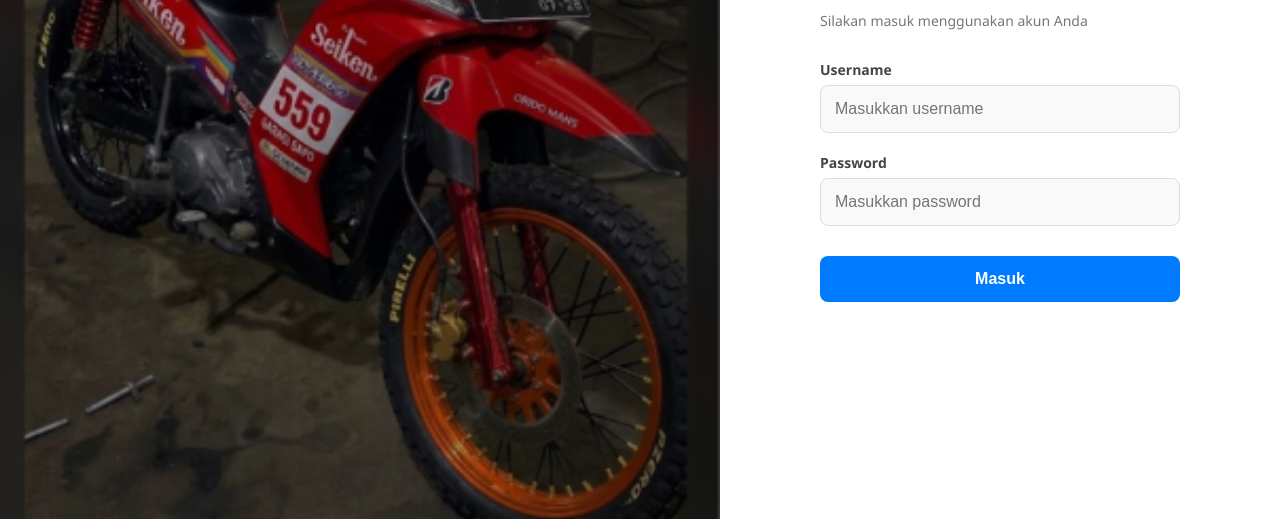
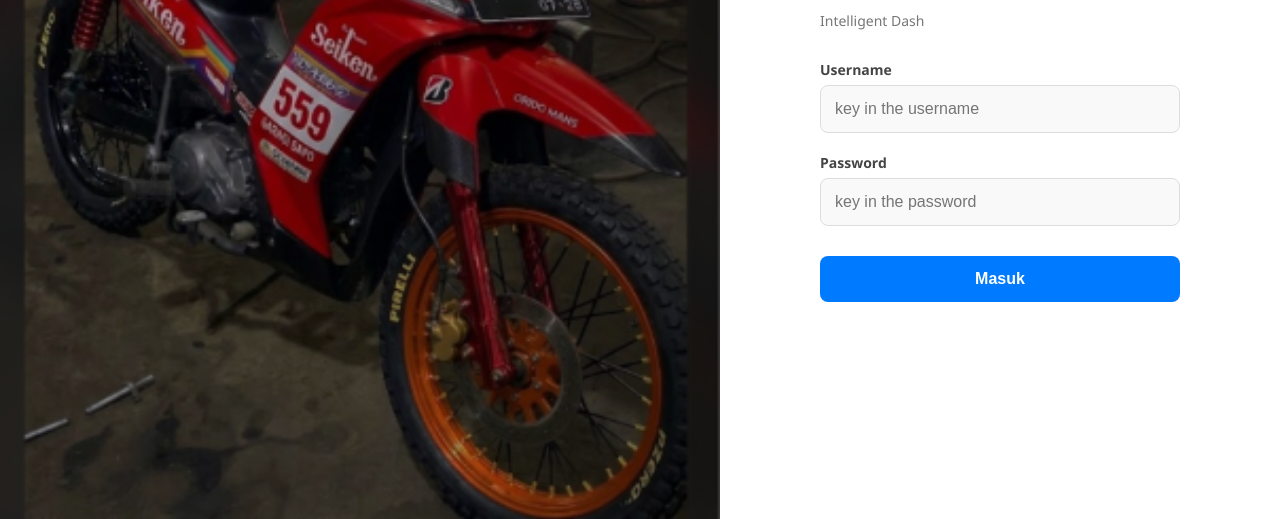
Before and after one commit to mccasiacommoditymarketplace-design/MCC, a plain HTML site: page index.html in a window 1280 px wide. Shown: the part 281-800 px from the top of the page. Drawn offline with Linux system fonts and the light colour scheme.

Commit message:
Update index.html

```diff
--- a/index.html
+++ b/index.html
@@ -144,19 +144,19 @@
     <div class="right-side">
         <div class="login-box">
             <h2>Market Control Center</h2>
-            <p class="subtitle">Silakan masuk menggunakan akun Anda</p>
+            <p class="subtitle">Intelligent Dash</p>
 
             <form id="loginForm">
                 <div class="input-group">
                     <label for="username">Username</label>
-                    <input type="text" id="username" placeholder="Masukkan username" required autocomplete="off">
+                    <input type="text" id="username" placeholder="key in the username" required autocomplete="off">
                 </div>
                 <div class="input-group">
                     <label for="password">Password</label>
-                    <input type="password" id="password" placeholder="Masukkan password" required>
+                    <input type="password" id="password" placeholder="key in the password" required>
                 </div>
                 <button type="submit">Masuk</button>
-                <div id="errorMsg" class="error-msg">Username atau Password salah!</div>
+                <div id="errorMsg" class="error-msg">Username atau Password salah cuk!</div>
             </form>
         </div>
     </div>
```
